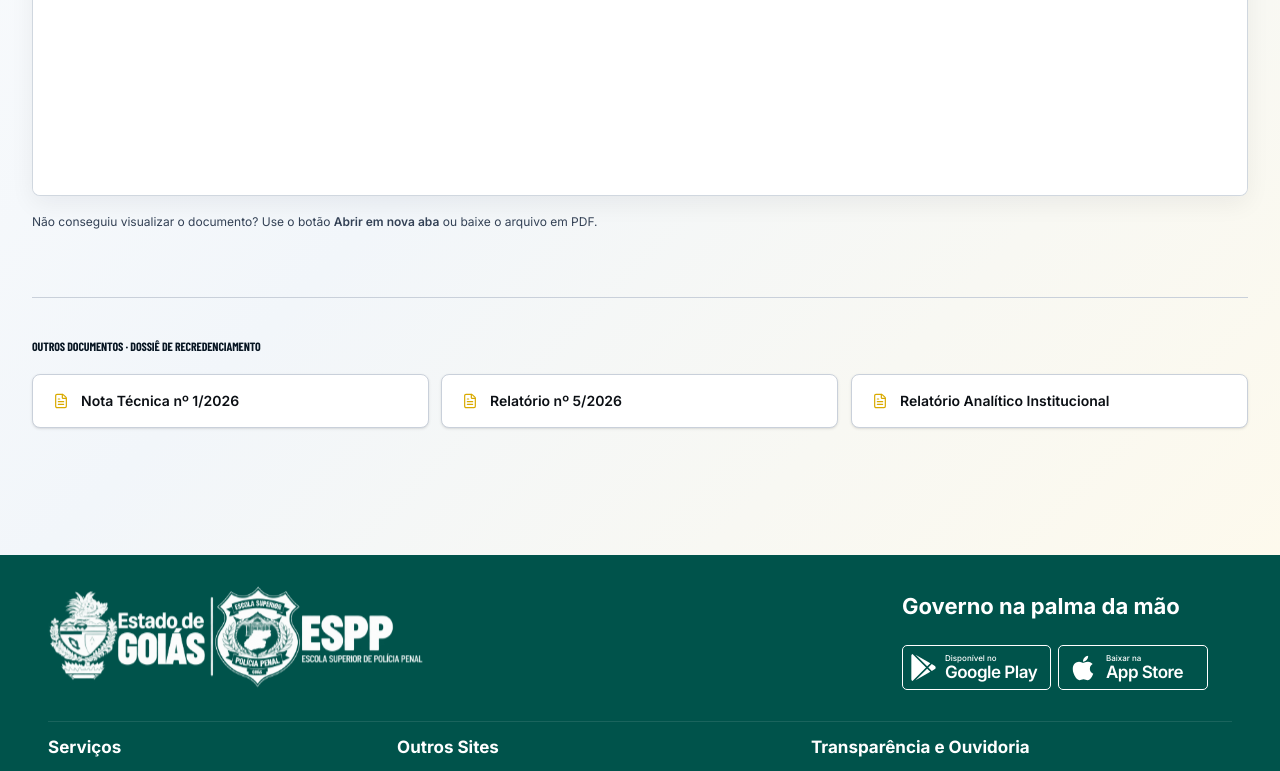
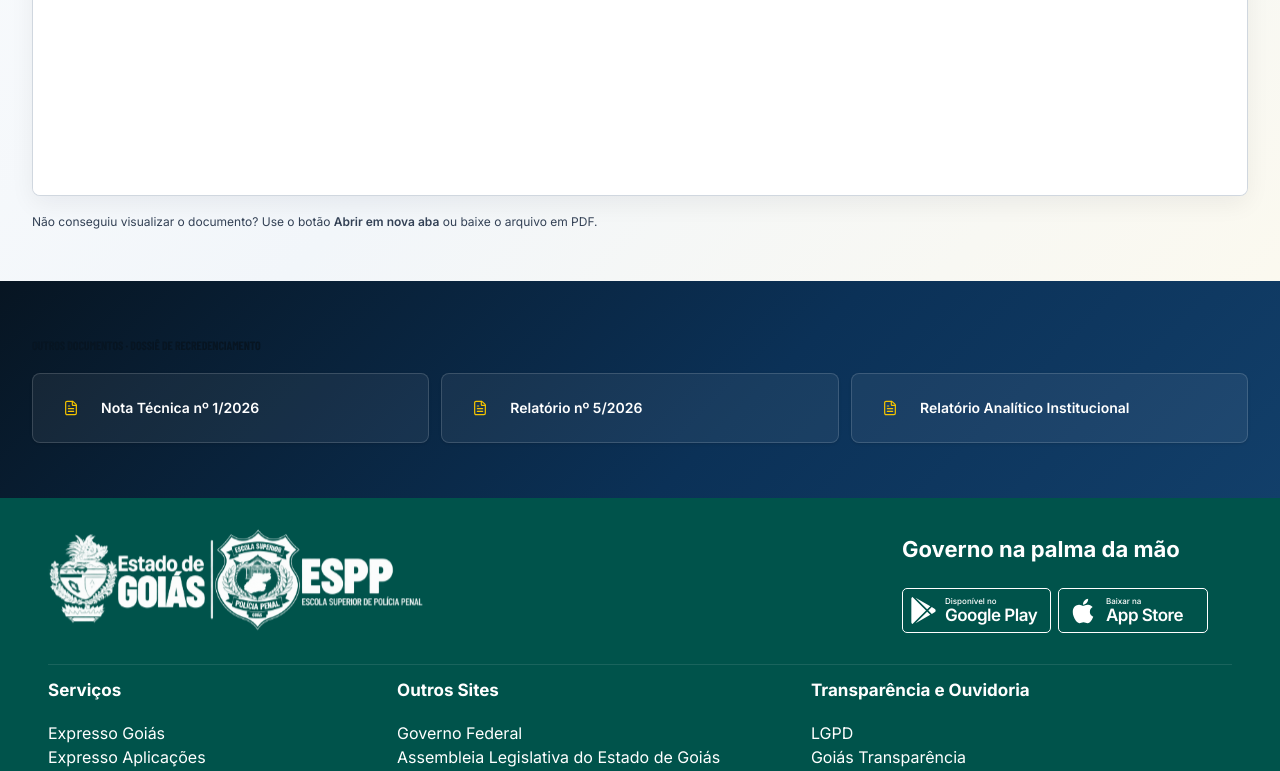
Before and after one commit to jhfmiguel/ppgo-espp-site, a Next.js app in the folder app/: page /documentos/indice-geral-matriz-conformidade in a window 1280 px wide. Shown: the part 1183-1954 px from the top of the page. Built offline with nearby package versions, Linux system fonts and the light colour scheme.

Commit message:
ESPP 575 - aplica fundo azul aos documentos relacionados

```diff
--- a/app/components/documento-viewer.tsx
+++ b/app/components/documento-viewer.tsx
@@ -24,7 +24,7 @@ export function DocumentoViewer({ doc, categoria, irmaos }: Props) {
   const arquivo = `/docs/${doc.slug}.pdf`;
 
   return (
-    <article className="bg-white pt-8 pb-24 lg:pt-10 lg:pb-32">
+    <article className="bg-white pt-8 pb-0 lg:pt-10">
       <div className="container-espp">
         <Breadcrumb
           itens={[
@@ -83,9 +83,6 @@ export function DocumentoViewer({ doc, categoria, irmaos }: Props) {
           </a>
         </div>
 
-        {/* Leitor embutido: o PDF é exibido dentro do próprio site. Navegadores
-            móveis em geral não renderizam PDF em iframe, por isso o bloco
-            alternativo abaixo assume o lugar do leitor em telas pequenas. */}
         <div className="mt-10 hidden overflow-hidden rounded-lg border border-ink-200 bg-ink-050 shadow-sm md:block">
           <iframe
             src={`${arquivo}#view=FitH`}
@@ -113,16 +110,20 @@ export function DocumentoViewer({ doc, categoria, irmaos }: Props) {
           </a>
         </div>
 
-        <p className="mt-4 text-xs leading-relaxed text-ink-500">
+        <p className="mt-4 pb-12 text-xs leading-relaxed text-ink-500">
           Não conseguiu visualizar o documento? Use o botão{" "}
           <span className="font-semibold">Abrir em nova aba</span> ou baixe o arquivo em PDF.
         </p>
 
         {irmaos.length > 0 ? (
-          <nav aria-labelledby="outros-documentos" className="mt-16 border-t border-ink-200 pt-10">
+          <nav
+            aria-labelledby="outros-documentos"
+            className="relative left-1/2 w-screen -translate-x-1/2 bg-[#071522] bg-[linear-gradient(135deg,#071522_0%,#0b3157_58%,#123f6a_100%)] py-12 text-white lg:py-14"
+          >
+            <div className="container-espp">
               <h2
                 id="outros-documentos"
-              className="text-xs font-bold tracking-[0.18em] text-ink-500 uppercase"
+                className="text-xs font-bold tracking-[0.18em] text-white/70 uppercase"
               >
                 Outros documentos · {categoria.titulo}
               </h2>
@@ -131,16 +132,21 @@ export function DocumentoViewer({ doc, categoria, irmaos }: Props) {
                   <li key={irmao.slug}>
                     <Link
                       href={`/documentos/${irmao.slug}`}
-                    className="flex h-full items-center gap-3 rounded-lg border border-ink-200 bg-white px-5 py-4 text-sm font-semibold text-ink-900 shadow-sm transition-colors hover:border-gold-500 hover:text-gold-600"
+                      className="group flex h-full items-center gap-3 rounded-lg border border-white/15 bg-white/[0.06] px-5 py-4 text-sm font-semibold text-white shadow-sm transition-colors hover:border-gold-500/80 hover:bg-white/[0.10] hover:text-gold-400"
                     >
-                    <FileText className="size-4 shrink-0 text-gold-600" aria-hidden="true" />
+                      <span className="flex size-9 shrink-0 items-center justify-center rounded-md bg-white/10 text-gold-500 transition-colors group-hover:bg-gold-500 group-hover:text-ink-950">
+                        <FileText className="size-4" aria-hidden="true" />
+                      </span>
                       {irmao.tituloCurto}
                     </Link>
                   </li>
                 ))}
               </ul>
+            </div>
           </nav>
-        ) : null}
+        ) : (
+          <div className="pb-24 lg:pb-32" />
+        )}
       </div>
     </article>
   );
```
Lines whose indentation alone changed are shown as unchanged.
